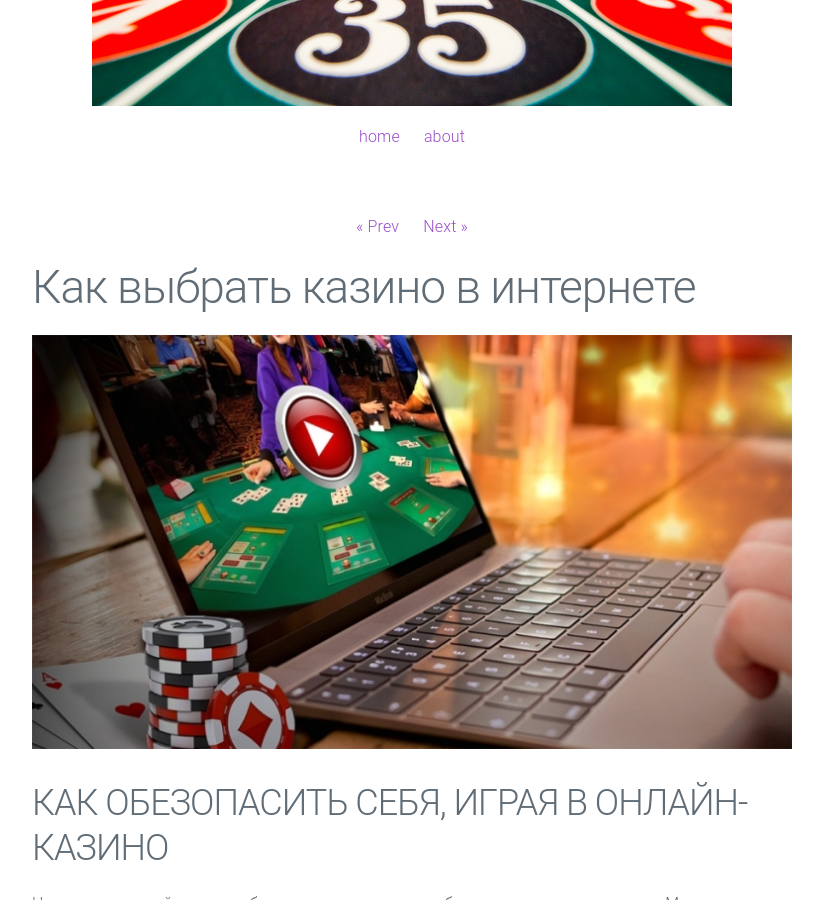
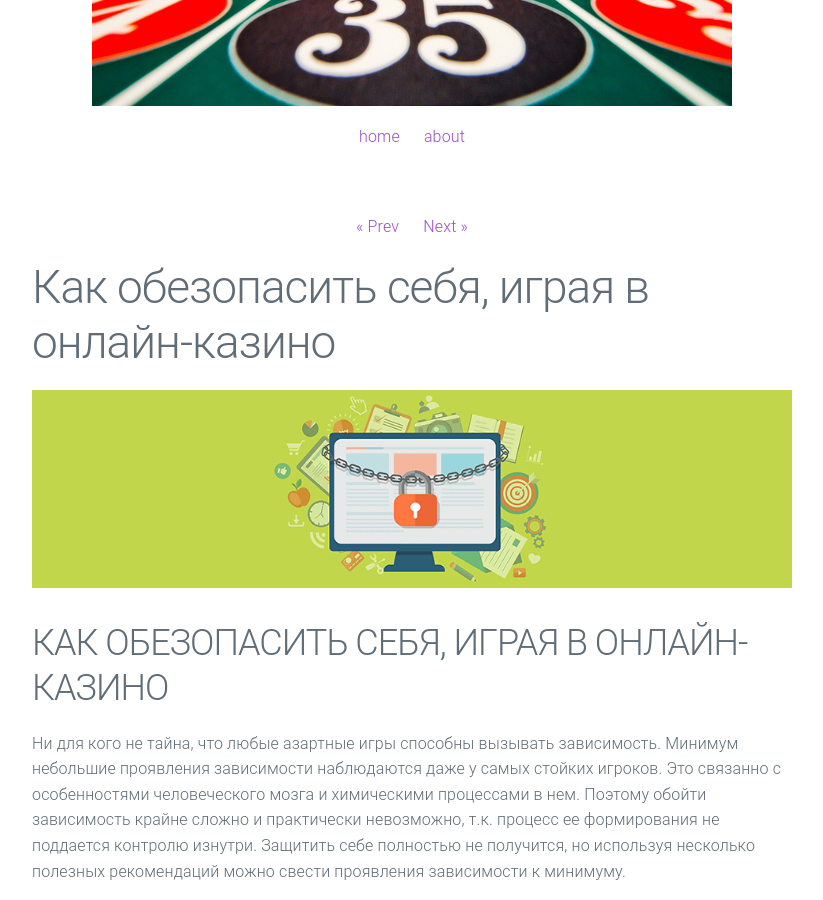
Before and after one commit to VezdeEast/vezdeeast.github.io, a Jekyll site: the page built from _posts/2019-02-24-casino-blog.md, in a window 1280 px wide and 900 px high, scrolled down 329 px. Shown: the whole window, without its empty margins (228-1051 px from the left). Built offline with Jekyll 4.4.1, drawn with Linux system fonts in a browser that asks for light colours.

Commit message:
eeeeeeeeee

```diff
--- a/_posts/2019-02-24-casino-blog.md
+++ b/_posts/2019-02-24-casino-blog.md
@@ -1,11 +1,11 @@
 ---
 layout: post
-title:  "Как выбрать казино в интернете"
+title:  "Как обезопасить себя, играя в онлайн-казино"
 date:   2019-02-24 15:39:40
-preview: /imag/how.jpg
+preview: /imag/save1.jpg
 ---
 
-![Picture 1](/imag/2.jpg)
+![Picture 1](/imag/save2.png)
 
 ## КАК ОБЕЗОПАСИТЬ СЕБЯ, ИГРАЯ В ОНЛАЙН-КАЗИНО
 
```
Also changed, not shown: imag/Save1.jpg (added), imag/save2.png (added).
